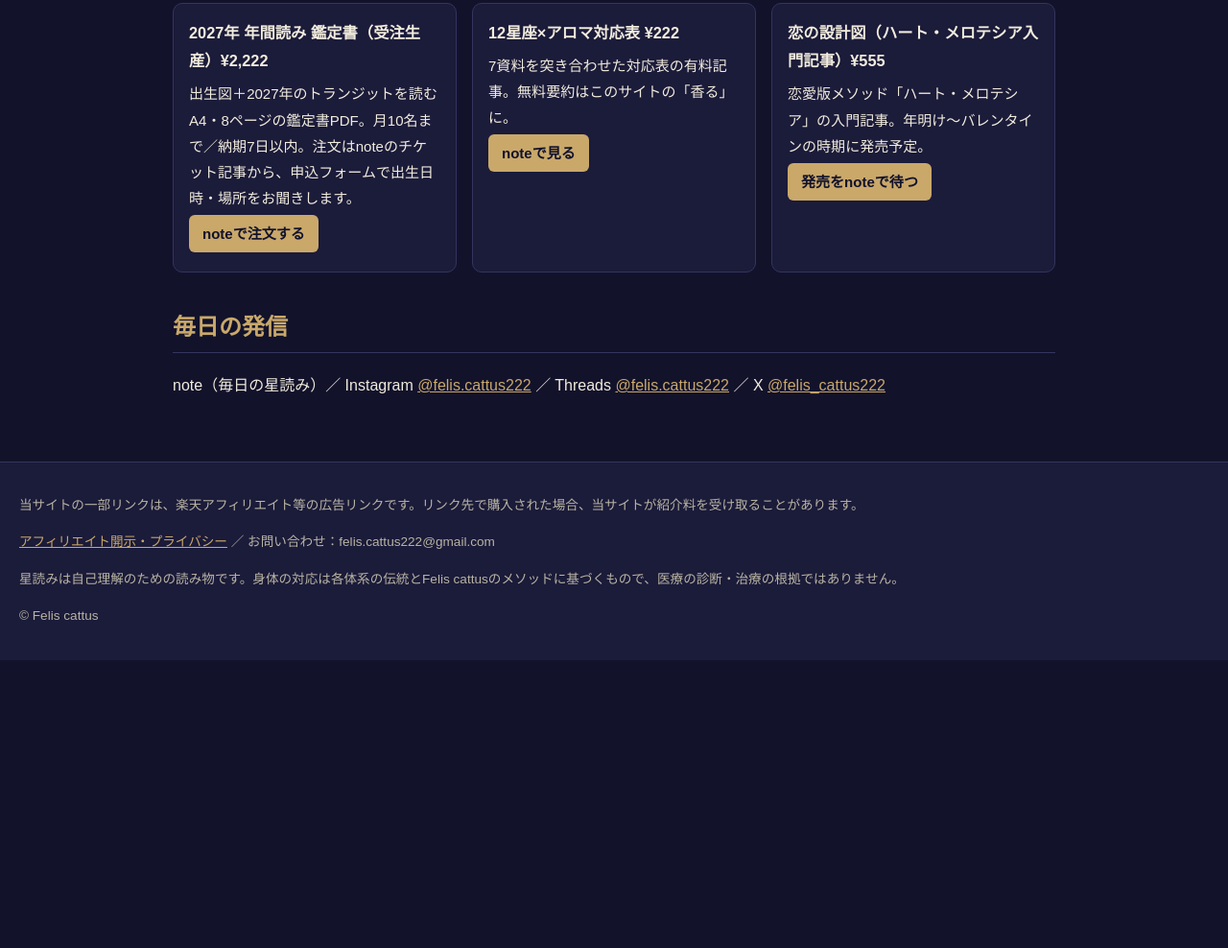
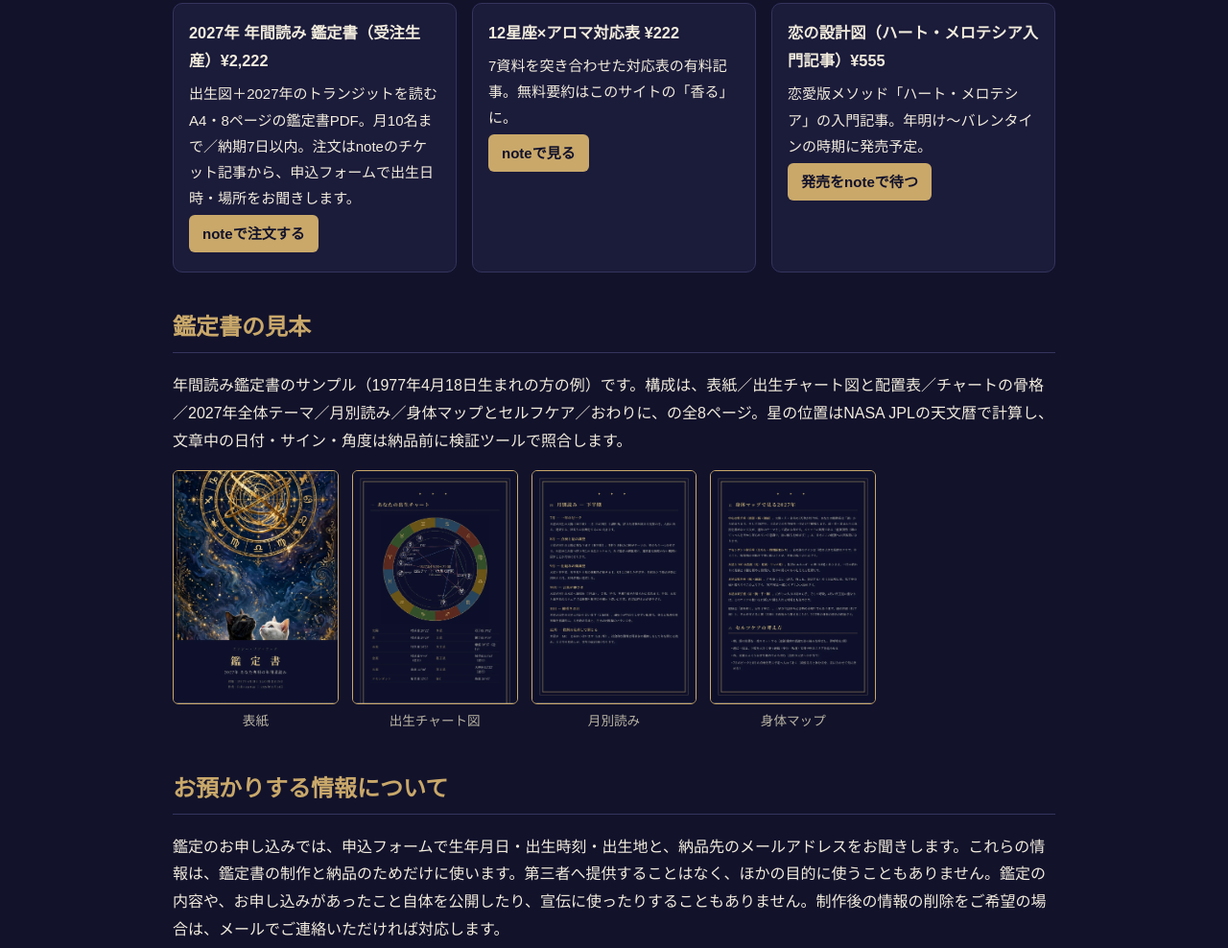
Before and after one commit to felis-cattus222/felis-cattus, a plain HTML site: page shop.html in a window 1280 px wide. Shown: the part 276-1264 px from the top of the page at 96% size. Before the commit the page ends 964 px from the top, so only its background shows below. Drawn offline with Linux system fonts and the light colour scheme.

Commit message:
鑑定書サンプル掲載・出生データの取り扱い明記・検証表記の具体化・読みの実例ブロック追加

```diff
--- a/shop.html
+++ b/shop.html
@@ -45,6 +45,16 @@
 <p><a class="btn" href="https://note.com/felis_cattus" target="_blank" rel="noopener">発売をnoteで待つ</a></p>
 </div>
 </div>
+<h2>鑑定書の見本</h2>
+<p>年間読み鑑定書のサンプル（1977年4月18日生まれの方の例）です。構成は、表紙／出生チャート図と配置表／チャートの骨格／2027年全体テーマ／月別読み／身体マップとセルフケア／おわりに、の全8ページ。星の位置はNASA JPLの天文暦で計算し、文章中の日付・サイン・角度は納品前に検証ツールで照合します。</p>
+<div class="samples">
+<figure><img src="sample_cover.webp" alt="鑑定書サンプルの表紙"><figcaption>表紙</figcaption></figure>
+<figure><img src="sample_chart.webp" alt="鑑定書サンプルの出生チャート図"><figcaption>出生チャート図</figcaption></figure>
+<figure><img src="sample_monthly.webp" alt="鑑定書サンプルの月別読み"><figcaption>月別読み</figcaption></figure>
+<figure><img src="sample_body.webp" alt="鑑定書サンプルの身体マップ"><figcaption>身体マップ</figcaption></figure>
+</div>
+<h2>お預かりする情報について</h2>
+<p>鑑定のお申し込みでは、申込フォームで生年月日・出生時刻・出生地と、納品先のメールアドレスをお聞きします。これらの情報は、鑑定書の制作と納品のためだけに使います。第三者へ提供することはなく、ほかの目的に使うこともありません。鑑定の内容や、お申し込みがあったこと自体を公開したり、宣伝に使ったりすることもありません。制作後の情報の削除をご希望の場合は、メールでご連絡いただければ対応します。</p>
 <h2>毎日の発信</h2>
 <p>note（毎日の星読み）／ Instagram <a href="https://www.instagram.com/felis.cattus222">@felis.cattus222</a> ／ Threads <a href="https://www.threads.com/@felis.cattus222">@felis.cattus222</a> ／ X <a href="https://x.com/felis_cattus222">@felis_cattus222</a></p>
 
--- a/style.css
+++ b/style.css
@@ -29,3 +29,8 @@ h2{color:var(--gold);border-bottom:1px solid #34345e;padding-bottom:4px;margin-t
 .pr,.warn{background:#2a2417;border:1px solid var(--gold);border-radius:8px;padding:10px 14px;font-size:.9rem}
 footer{background:var(--bg2);padding:20px;font-size:.85rem;color:var(--sub);border-top:1px solid #34345e}
 .sign-card span{font-size:.8rem;color:var(--sub)}
+.samples{display:grid;grid-template-columns:repeat(auto-fill,minmax(170px,1fr));gap:14px;margin-top:16px}
+.samples figure{margin:0}
+.samples img{width:100%;border-radius:6px;border:1px solid var(--gold);display:block}
+.samples figcaption{font-size:.85rem;color:var(--sub);text-align:center;margin-top:6px}
+blockquote.sample-read{margin:16px 0;padding:14px 18px;background:var(--bg2);border-left:3px solid var(--gold);border-radius:0 8px 8px 0;font-size:.98rem}
```
Also changed, not shown: index.html (+5 -1 lines), sample_body.webp (added), sample_chart.webp (added), sample_cover.webp (added), sample_monthly.webp (added).
